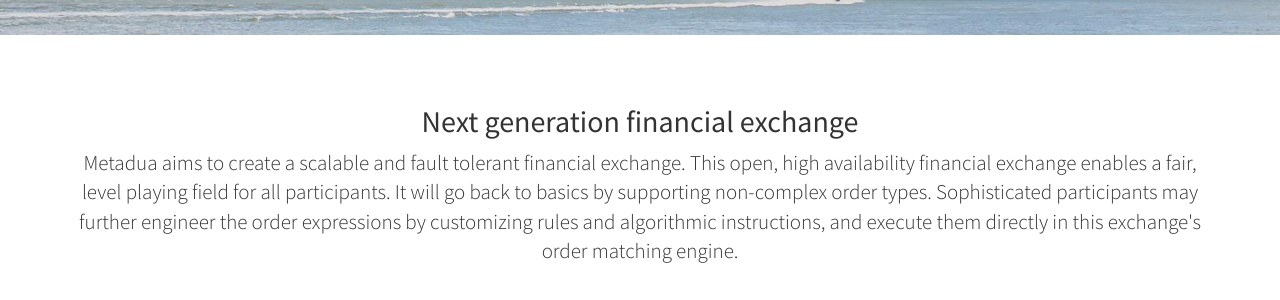
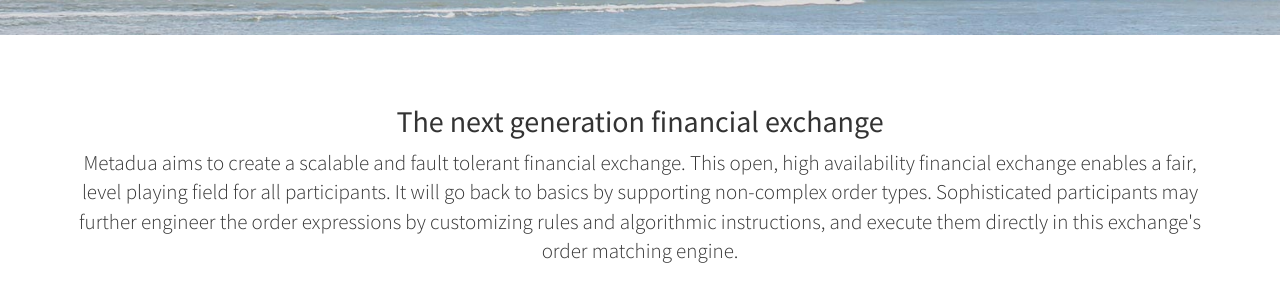
Before and after one commit to metadua/metadua.github.io, a Jekyll site: the page built from index.html, in a window 1280 px wide. Shown: the part 865-1165 px from the top of the page. Built offline with Jekyll 4.4.1, drawn with Linux system fonts in a browser that asks for light colours.

Commit message:
Header update

```diff
--- a/_includes/about.html
+++ b/_includes/about.html
@@ -2,7 +2,7 @@
   <div class="container">
     <div class="row">
       <div class="col-lg-12 text-center">
-        <h2>Next generation financial exchange</h2>
+        <h2>The next generation financial exchange</h2>
         <p class="lead">Metadua aims to create a scalable and fault tolerant financial exchange. This open, high availability financial exchange enables a fair, level playing field for all participants. It will go back to basics by supporting non-complex order types. Sophisticated participants may further engineer the order expressions by customizing rules and algorithmic instructions, and execute them directly in this exchange's order matching engine.</p>
       </div>
     </div>
```
